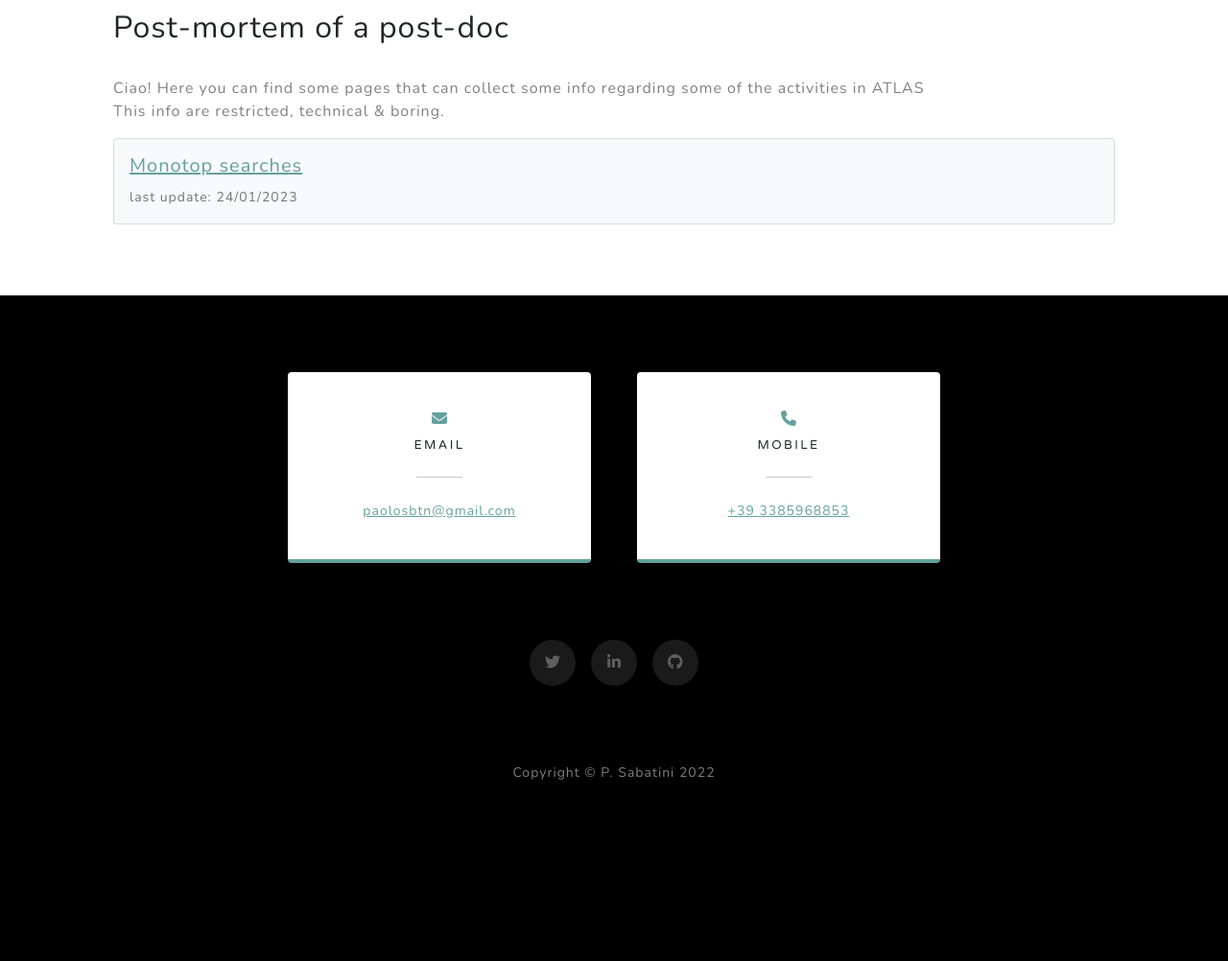
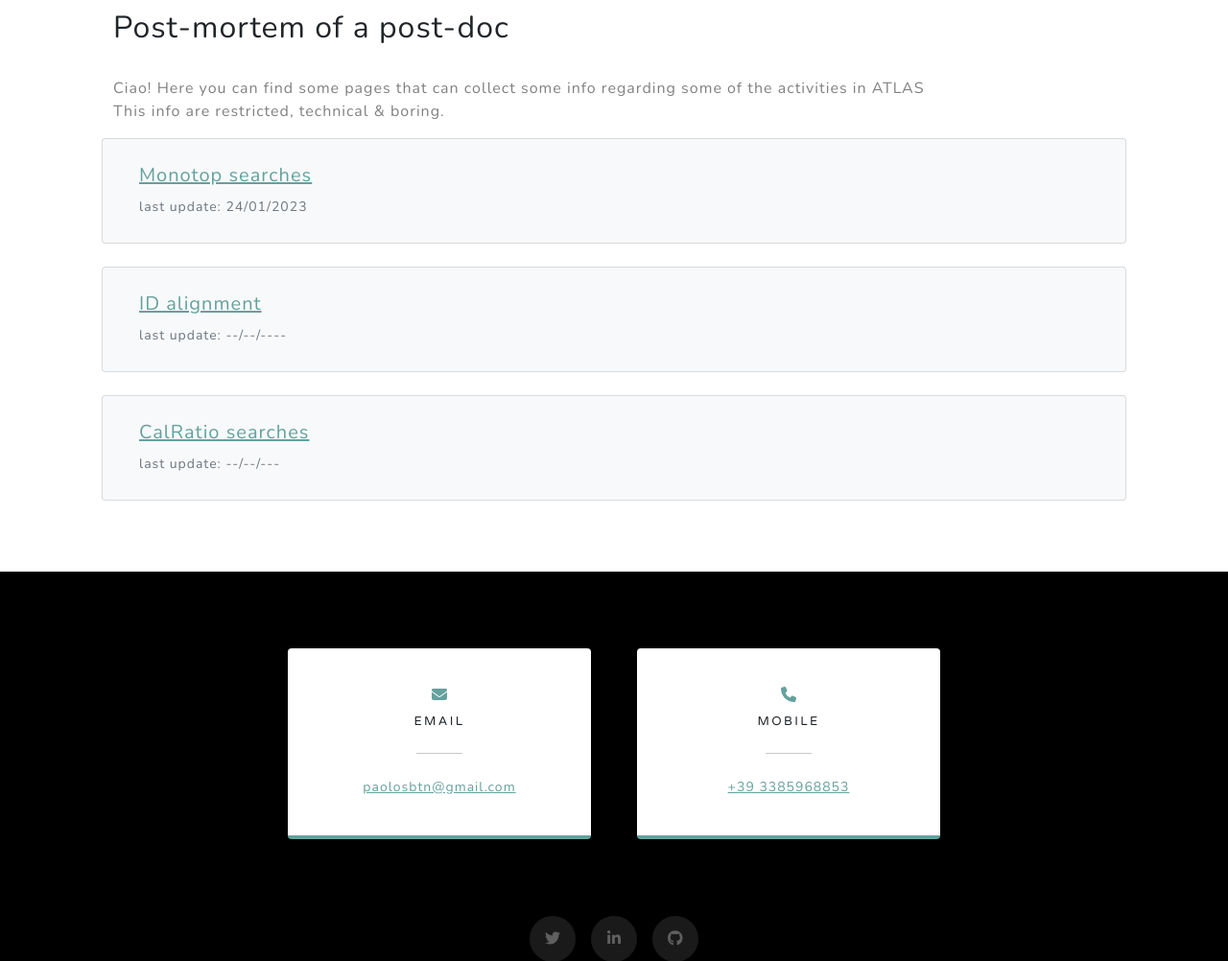
Before and after one commit to paolosabatini/my-website, a PHP site: page /share/atlas/postdoc-post-mortem.php in a window 1280 px wide. Shown: the part 80-1082 px from the top of the page at 96% size. Before the commit the page ends 893 px from the top, so only its background shows below. Run offline with PHP 8.4, Linux system fonts and the light colour scheme; some libraries are stand-ins or nearby versions.

Commit message:
bugfix and placeholders

```diff
--- a/share/atlas/postdoc-post-mortem.php
+++ b/share/atlas/postdoc-post-mortem.php
@@ -47,8 +47,7 @@ require ("../../init.php");
 	   <p align="left" style="color:gray">
 	     Ciao! Here you can find some pages that can collect some info regarding some of the activities in ATLAS <br> This info are restricted, technical & boring.
 	   </p>
-           <div class="card mb-4 bg-light" >
-	     <?php
+             <?php
 	       class Article {
 	         public $title; public $date; public $link;
 		 public function  __construct($title, $date, $link) {
@@ -60,28 +59,32 @@ require ("../../init.php");
 
 	       $articles = array();
 	       $articles[] = new Article ("Monotop searches", "last update: 24/01/2023", "monotop.html");
+      	       $articles[] = new Article ("ID alignment", "last update: --/--/----", "idali.html");
+       	       $articles[] = new Article ("CalRatio searches", "last update: --/--/---", "calratio.html");
 
 
 	       foreach ($articles as $article) {
 	     ?>
 
 
+
              <div class="row">
-	       <div class="col-md-10"  style="margin-left:0px">
-	         <div class="card-body">
+	      <div class="card mb-4 bg-light" >
+	       <div class="col-md-10"  style="margin-left:10px">
+	         <div class="card-body" style="margin-top:10px;margin-bottom:10px">
 		   <?php
 		     echo '<h5 class="card-title"> <a href="post-mortem-content.php?article=' . $article->link . '">' . $article->title . ' </a> </h5>';
 		     echo '<p class="card-text"><small class="text-muted">' . $article->date . '</small></p>';
 		   ?>
 		 </div>
 	      </div>
-
+             </div>
 	    </div>
 
 	     <?php
 	     }
 	     ?>
-       	  </div>
+
 
 	 </div>
 	 <div class="row gx-4 gx-lg-5 justify-content-center" style="margin:20px"> <!-- here the card go -->
```
Also changed, not shown: share/atlas/html/calratio.html (added, +24 -0 lines), share/atlas/html/idali.html (added, +24 -0 lines).
